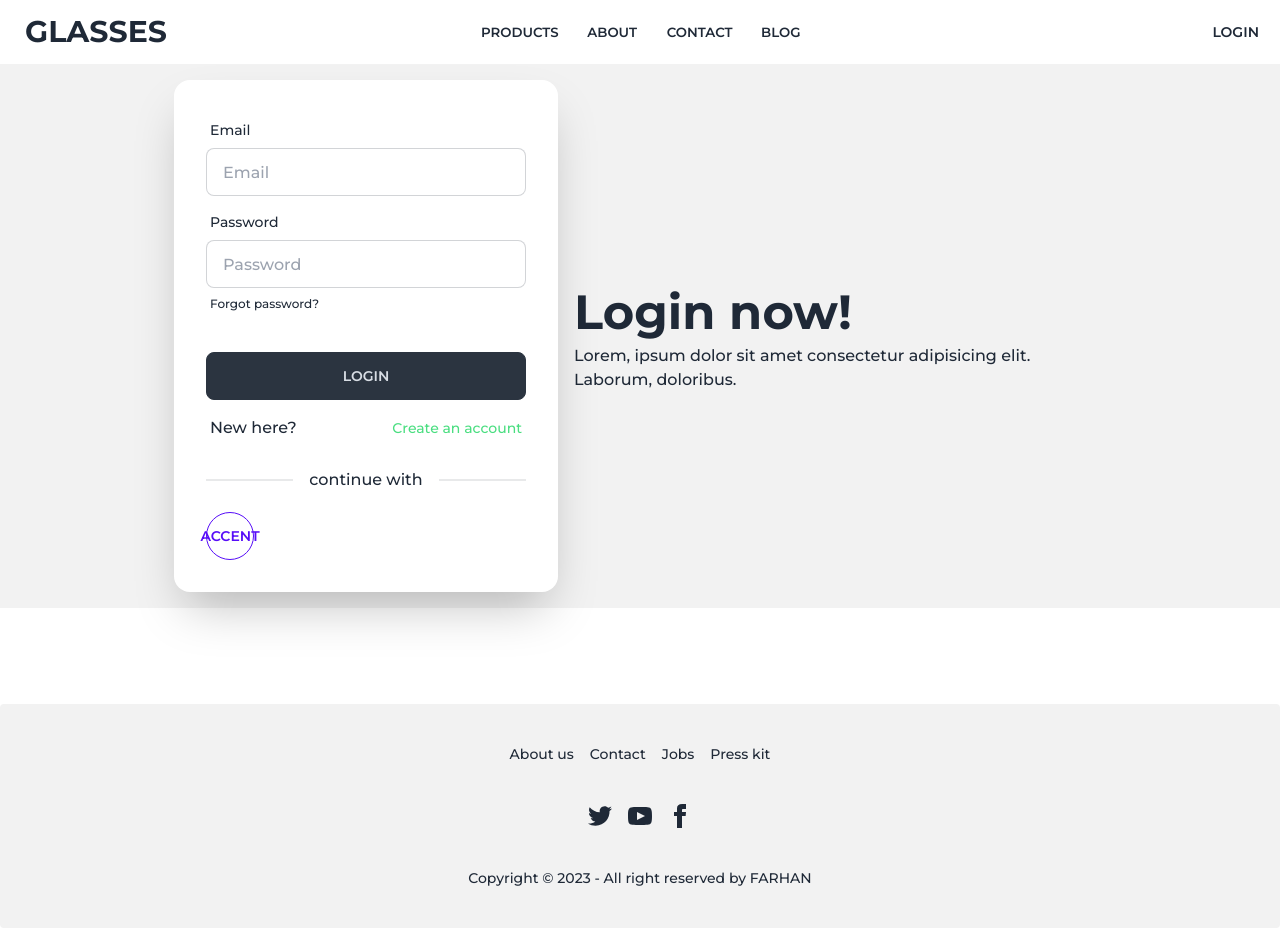
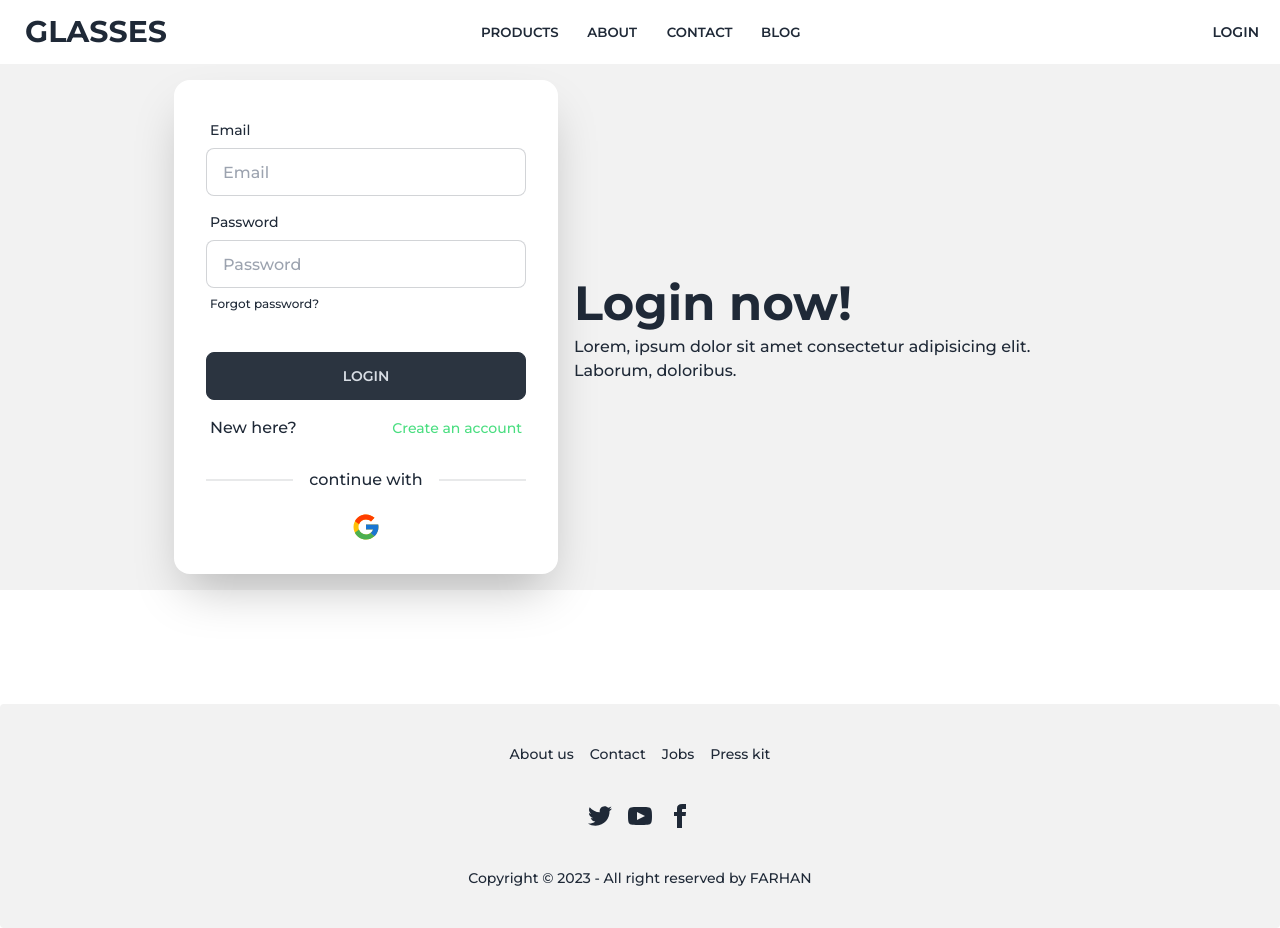
Before and after one commit to cssmh/private-react-glasses, a React (Vite) app: page /login in a window 1280 px wide. Built offline with nearby package versions, Linux system fonts and the light colour scheme.

Commit message:
context api setup completed

```diff
--- a/package.json
+++ b/package.json
@@ -11,10 +11,11 @@
   },
   "dependencies": {
     "firebase": "^10.7.2",
+    "prop-types": "^15.8.1",
     "react": "^18.2.0",
     "react-dom": "^18.2.0",
     "react-hook-form": "^7.46.2",
-    "react-icons": "^4.11.0",
+    "react-icons": "^4.12.0",
     "react-router-dom": "^6.16.0"
   },
   "devDependencies": {
--- /dev/null
+++ b/src/AuthProvider/AuthProvider.jsx
@@ -0,0 +1,22 @@
+import { createContext } from "react";
+import PropTypes from 'prop-types';
+export const AuthContextAll = createContext(null)
+
+const AuthProvider = ({ children }) => {
+
+
+
+
+    const authValue = { }
+    return (
+        <AuthContextAll.Provider value={authValue}>
+            {children}
+        </AuthContextAll.Provider>
+    );
+};
+
+AuthProvider.propTypes = {
+    children: PropTypes.node,
+}
+
+export default AuthProvider;
--- a/src/Pages/Login/Login.jsx
+++ b/src/Pages/Login/Login.jsx
@@ -59,7 +59,7 @@ const Login = () => {
                     Create an account
                   </Link>
                 </label>
-                <SocialLogin />
+                <SocialLogin></SocialLogin>
               </div>
             </form>
           </div>
--- a/src/Pages/Login/SocialLogin.jsx
+++ b/src/Pages/Login/SocialLogin.jsx
@@ -1,10 +1,12 @@
-
+import { FcGoogle } from "react-icons/fc";
 const SocialLogin = () => {
   return (
     <>
       <div className="divider">continue with</div>
-            <div className="">
-                <button className="btn btn-primary btn-circle btn-outline">Accent</button>
+      <div className="text-3xl flex justify-center">
+        <button>
+          <FcGoogle />
+        </button>
       </div>
     </>
   );
--- a/src/main.jsx
+++ b/src/main.jsx
@@ -12,6 +12,7 @@ import Login from "./Pages/Login/Login";
 import Register from "./Pages/Login/Register";
 import Contact from "./Pages/Contact/Contact";
 import Blog from "./Pages/Blog/Blog";
+import AuthProvider from "./AuthProvider/AuthProvider";
 
 const url =
   "https://my-json-server.typicode.com/faarhaan10/react-sunglasses/sunglasses";
@@ -63,6 +64,8 @@ const router = createBrowserRouter([
 
 ReactDOM.createRoot(document.getElementById("root")).render(
   <React.StrictMode>
-    <RouterProvider router={router} />
+    <AuthProvider>
+      <RouterProvider router={router} />
+    </AuthProvider>
   </React.StrictMode>
 );
```
Also changed, not shown: 1 other file (tests, documents, lock files or other folders). Lines whose indentation alone changed are shown as unchanged.
